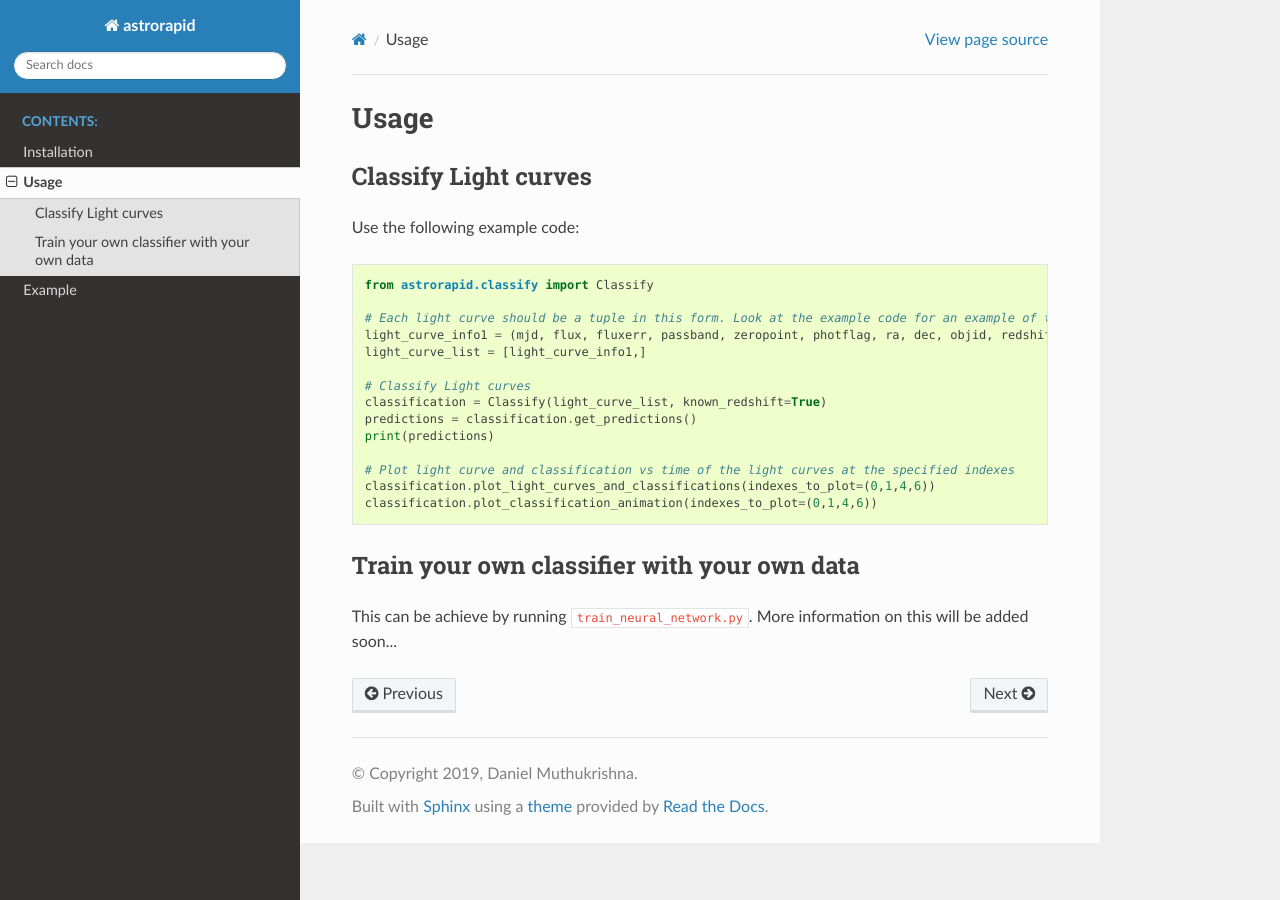
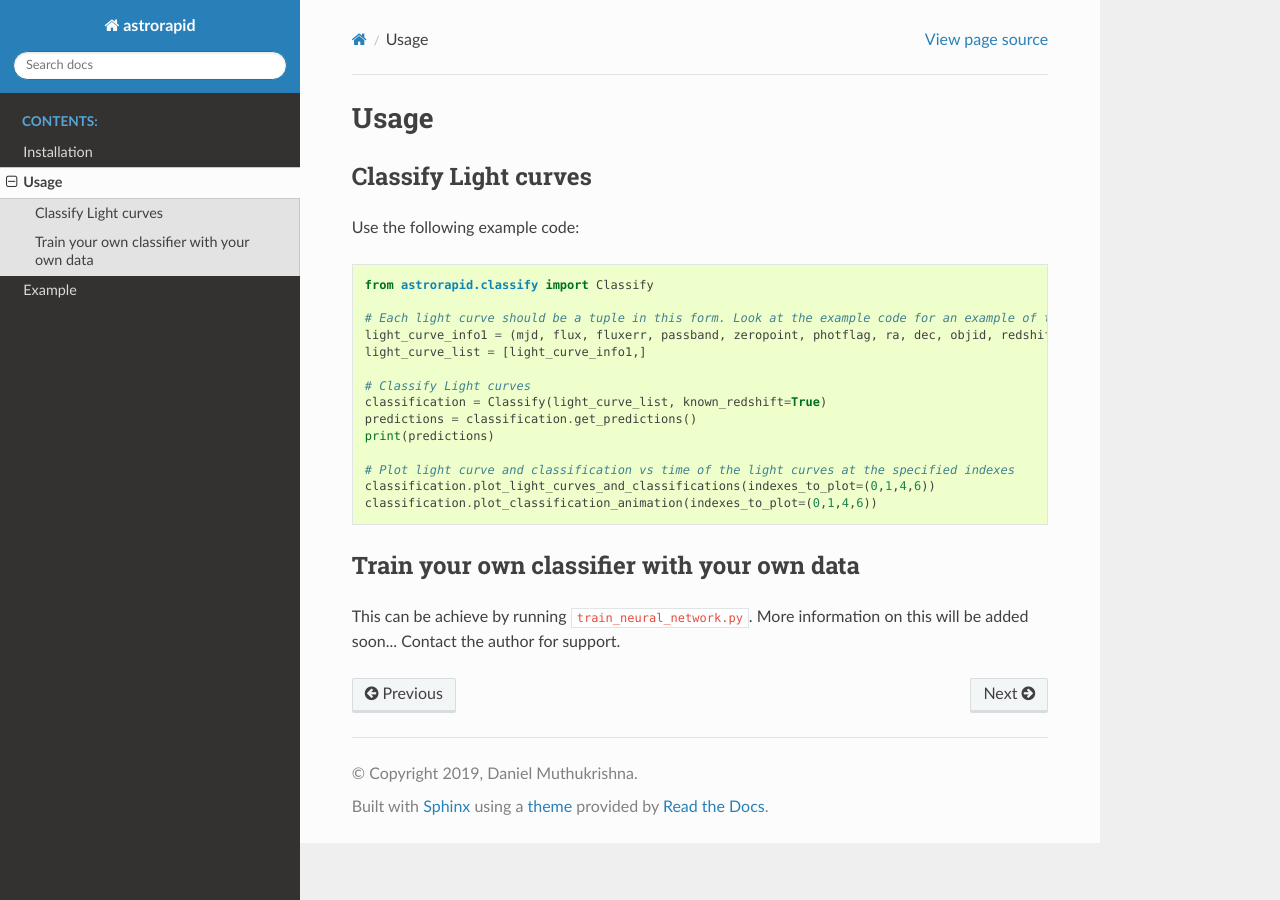
Before and after one commit to daniel-muthukrishna/astrorapid, a Sphinx documentation site: the page built from docs/usage.rst, in a window 1280 px wide. Built offline with Sphinx 7.4.7 and the Read the Docs theme 2.0.0, drawn with Linux system fonts in a browser that asks for light colours.

Commit message:
Minor update to documentation

```diff
--- a/docs/usage.rst
+++ b/docs/usage.rst
@@ -27,4 +27,5 @@ Use the following example code:
 
 Train your own classifier with your own data
 ++++++++++++++++++++++++++++++++++++++++++++
-This can be achieve by running :code:`train_neural_network.py`. More information on this will be added soon...
+This can be achieve by running :code:`train_neural_network.py`.
+More information on this will be added soon... Contact the author for support.
```
